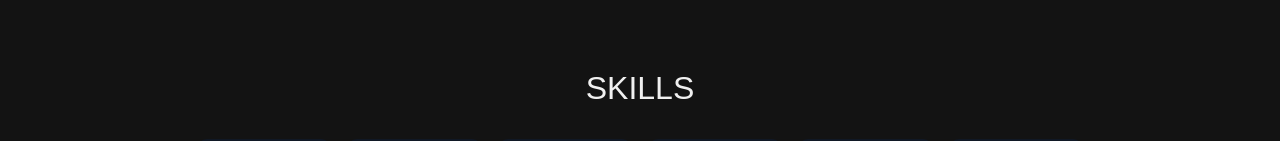
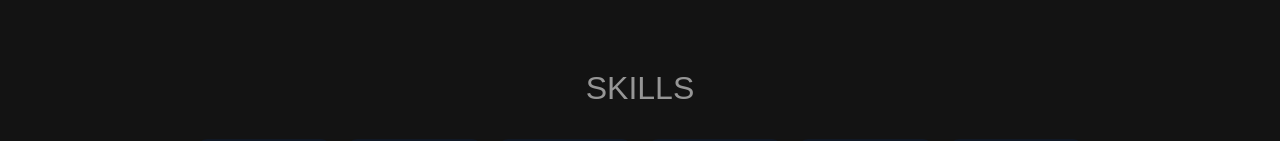
Before and after one commit to premkpavuluri/portfolio_v1, a React (Create React App) app: page / in a window 1280 px wide. Shown: the part 532-673 px from the top of the page. Built offline with nearby package versions, Linux system fonts and the light colour scheme.

Commit message:
Prem | Refactor: Updated text color and heading colors

```diff
--- a/src/App.css
+++ b/src/App.css
@@ -10,7 +10,8 @@
     --background-color: #131313;
     --primary-color: #1973c8;
     --secondary-color: #6c757d;
-    --text-color: #f0f0f0;
+    --text-color: #dadada;
+    --heading-color: #969696;
     --section-color: #0b2044;
 }
 
--- a/src/styles/PortfolioComponents.jsx
+++ b/src/styles/PortfolioComponents.jsx
@@ -167,7 +167,7 @@ const TitleSection = styled.div`
     font-size: 2rem;
     font-weight: 500;
     margin-bottom: 2rem;
-    color: var(--text-color);
+    color: var(--heading-color);
 `;
 
 const SkillsContainer = styled.div`
```
